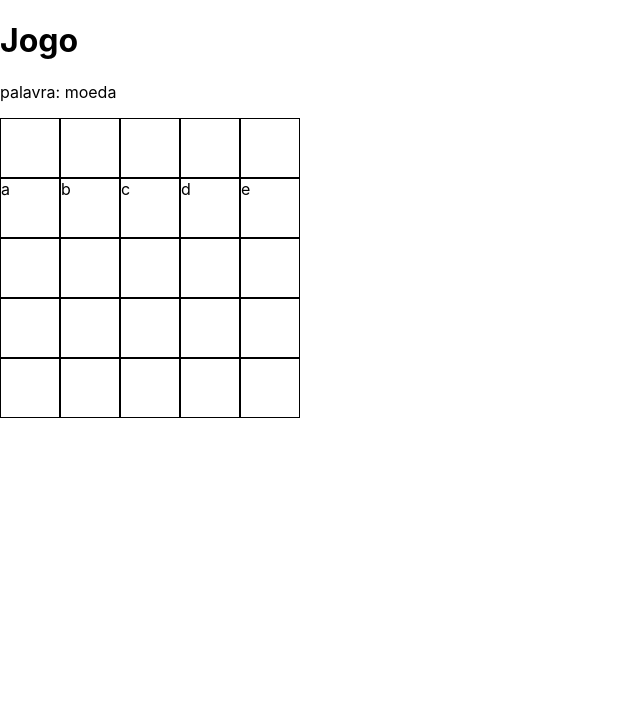
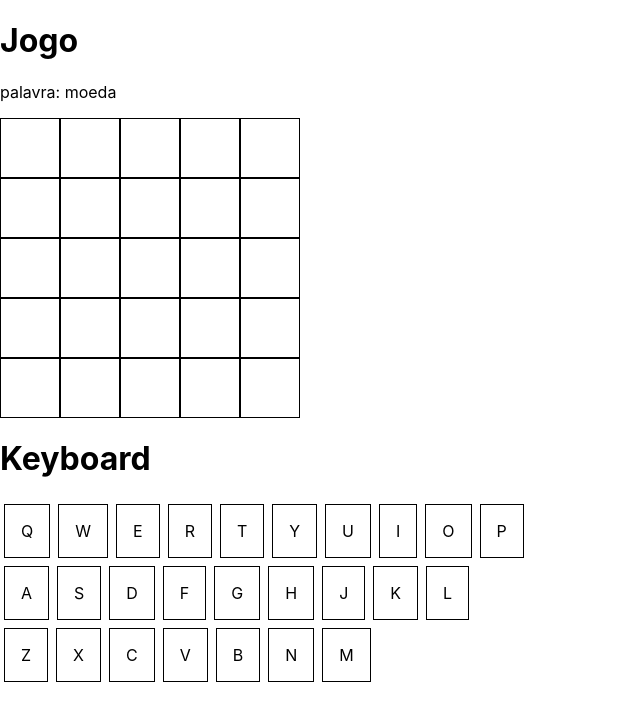
Before and after one commit to BrenoP/Termo-recriation, a Next.js app: page /game in a window 1280 px wide. Shown: the top 720 px of the page, without its empty margins (0-640 px from the left). Built offline with nearby package versions, Linux system fonts and the light colour scheme.

Commit message:
keyboard adding and deleting

```diff
--- /dev/null
+++ b/src/components/Keyboard/Keyboard.style.ts
@@ -0,0 +1,14 @@
+import styled from 'styled-components';
+
+export const KeyGrids = styled.div`
+  .key-row {
+    display: flex;
+  }
+`;
+
+export const Key = styled.div`
+  margin: .25rem;
+  padding: 1rem;
+  border: 1px solid black;
+  cursor: pointer;
+`;
--- /dev/null
+++ b/src/components/Keyboard/Keyboard.tsx
@@ -0,0 +1,68 @@
+import { useEffect, useCallback } from 'react';
+import { KeyGrids, Key } from './Keyboard.style';
+import { useGame } from '../../providers/game';
+
+const Keyboard = () => {
+
+  const keys1 = ["Q", "W", "E", "R", "T", "Y", "U", "I", "O", "P"];
+  const keys2 = ["A", "S", "D", "F", "G", "H", "J", "K", "L"];
+  const keys3 = ["Z", "X", "C", "V", "B", "N", "M"];
+
+  const { board, setBoard, boardAttempt, setBoardAttempt } : any = useGame();
+
+  function deleteKey() {
+    const newBoard = [...board]
+    newBoard[boardAttempt.column][boardAttempt.row] = ""
+    setBoard(newBoard)
+    setBoardAttempt({
+      column: 0,
+      row: boardAttempt.row - 1
+    })
+  }
+
+  const handleKeyboard = useCallback(
+    (event: any) => {
+      if (event.key === "Backspace") {
+        deleteKey()
+      }
+    },
+    [boardAttempt]
+  )
+
+  useEffect(() => {
+    document.addEventListener("keydown", handleKeyboard);
+
+    return () => {
+      document.removeEventListener("keydown", handleKeyboard);
+    };
+  }, [handleKeyboard]);
+
+  function PressKey(key: string) {
+    const newBoard = [...board]
+    newBoard[boardAttempt.column][boardAttempt.row] = key
+    setBoard(newBoard)
+    setBoardAttempt({
+      column: 0,
+      row: boardAttempt.row + 1
+    })
+  }
+
+  return (
+    <>
+      <h1>Keyboard</h1>
+      <KeyGrids>
+        <div className='key-row'>
+          {keys1.map((key, index) => (<Key key={index} onClick={() => PressKey(key)}>{key}</Key>))}
+        </div>
+        <div className='key-row'>
+          {keys2.map((key, index) => (<Key key={index} onClick={() => PressKey(key)}>{key}</Key>))}
+        </div>
+        <div className='key-row'>
+          {keys3.map((key, index) => (<Key key={index} onClick={() => PressKey(key)}>{key}</Key>))}
+        </div>
+      </KeyGrids>
+    </>
+  );
+}
+
+export default Keyboard;
--- a/src/pages/game.tsx
+++ b/src/pages/game.tsx
@@ -1,10 +1,10 @@
 import type { GetStaticProps } from 'next';
-import { useContext } from 'react';
 import axios from 'axios';
 
+import { useGame } from '../providers/game';
 import InputLetter from '../components/InputLetter/InputLetter';
 import BoardGrid from '../components/BoardGrid/BoardGrid';
-import { GameContext, useGame } from '../providers/game';
+import Keyboard from '../components/Keyboard/Keyboard';
 
 const Game = ({ props }: any) => {
 
@@ -34,6 +34,7 @@ const Game = ({ props }: any) => {
           </BoardGrid>
         ))
       }
+      <Keyboard />
     </div>
   )
 }
--- a/src/providers/game.tsx
+++ b/src/providers/game.tsx
@@ -3,9 +3,13 @@ import React, { useState } from "react";
 export const GameContext = React.createContext({});
 
 export function GameProvider(props: any) {
+  const [boardAttempt, setBoardAttempt] = useState({
+    column: 0,
+    row: 0
+  })
   const [board, setBoard] = useState([
     ["", "", "", "", ""],
-    ["a", "b", "c", "d", "e"],
+    ["", "", "", "", ""],
     ["", "", "", "", ""],
     ["", "", "", "", ""],
     ["", "", "", "", ""]
@@ -15,7 +19,9 @@ export function GameProvider(props: any) {
     <GameContext.Provider
       value={{
         board,
-        setBoard
+        setBoard,
+        boardAttempt,
+        setBoardAttempt
       }}
     >
       {props.children}
```
